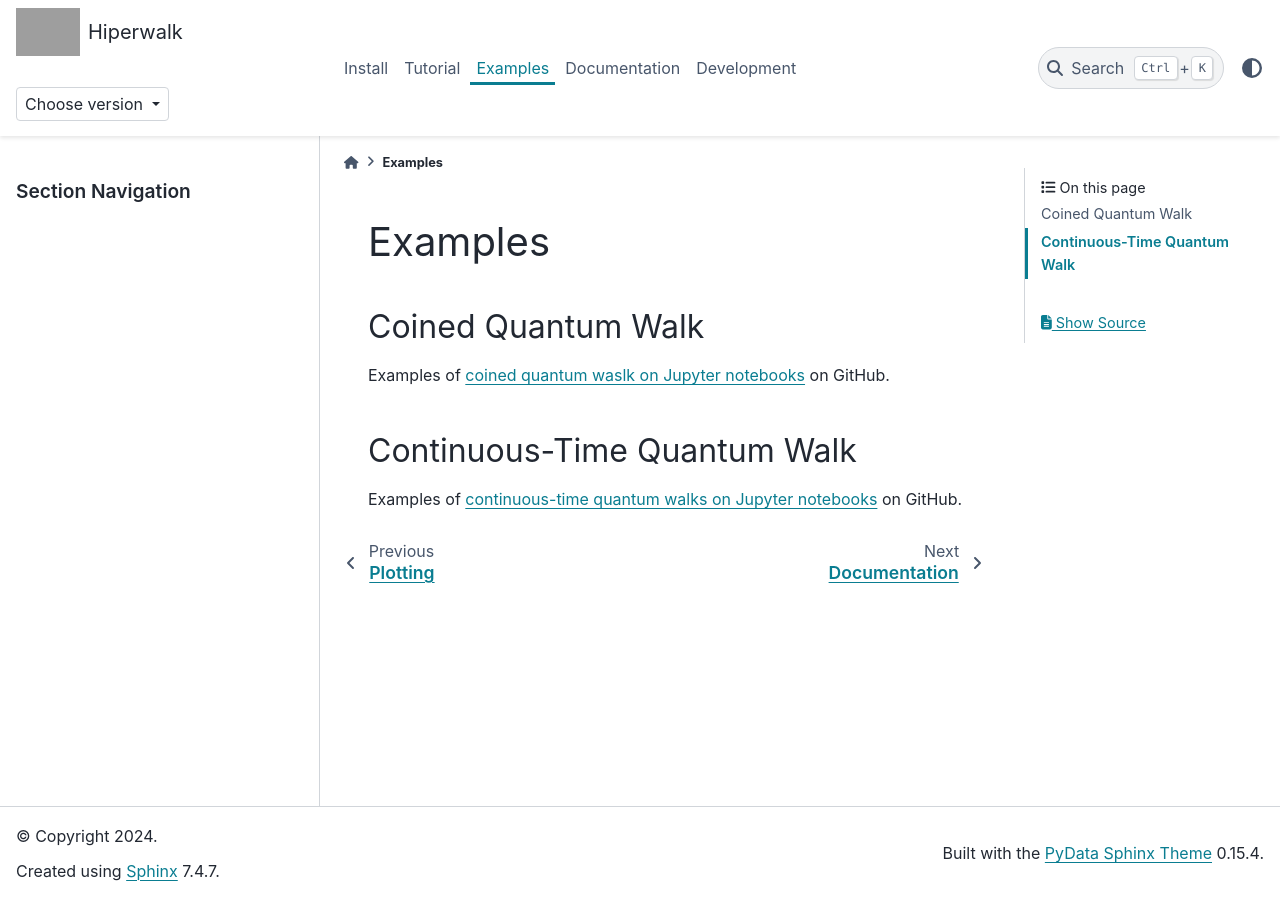
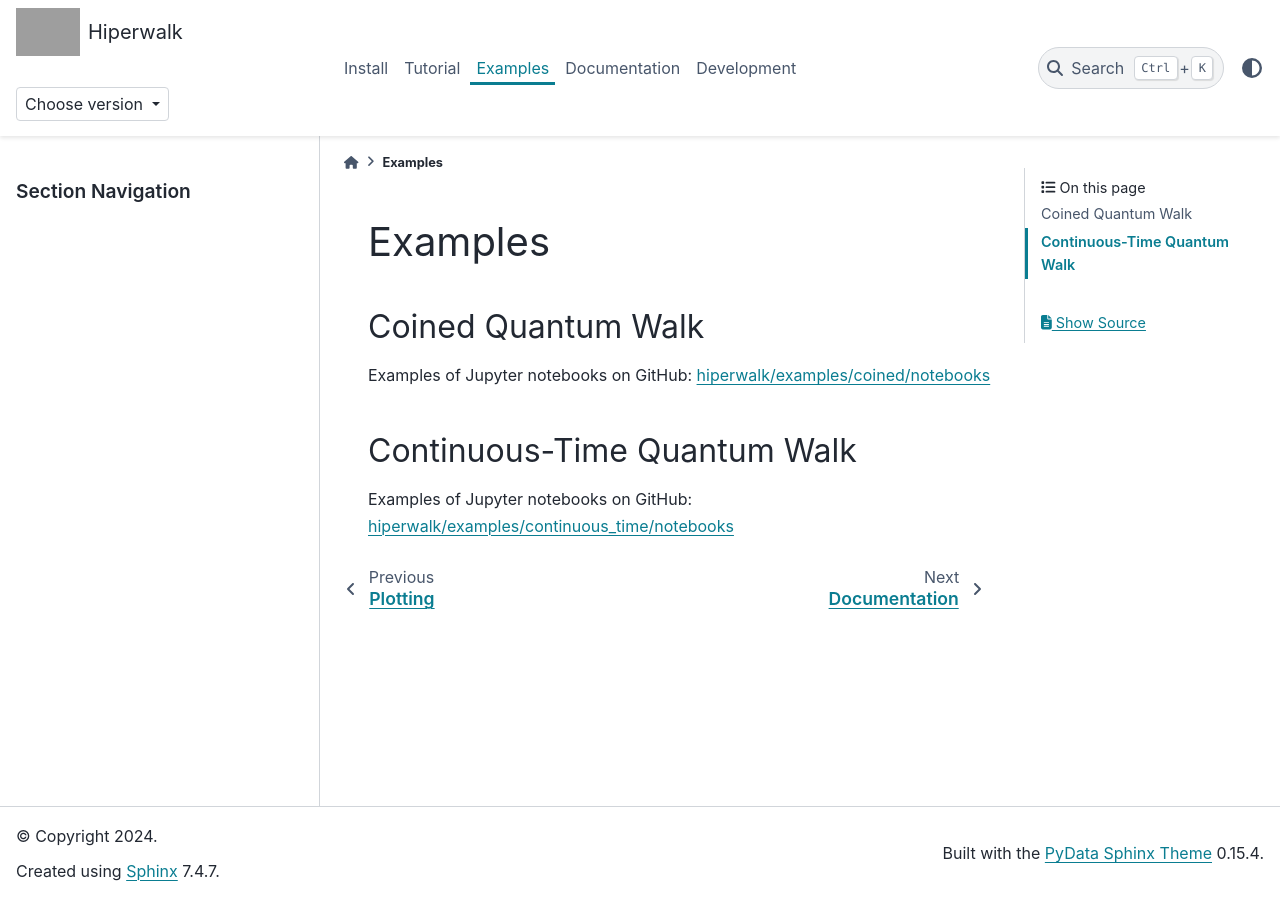
Before and after one commit to hiperwalk/hiperwalk, a Sphinx documentation site: the page built from docs/examples/index.rst, in a window 1280 px wide. Built offline with Sphinx 7.4.7 and the PyData theme 0.15.4, drawn with Linux system fonts in a browser that asks for light colours; grey boxes are pictures that could not be loaded.

Commit message:
Update index.rst

```diff
--- a/docs/examples/index.rst
+++ b/docs/examples/index.rst
@@ -7,15 +7,14 @@ Examples
 Coined Quantum Walk
 ===================
 
-Examples of
-`coined quantum waslk on Jupyter notebooks
-<https://github.com/hiperwalk/hiperwalk/tree/master/examples/coined>`_
-on GitHub.
+Examples of Jupyter notebooks on GitHub:
+`hiperwalk/examples/coined/notebooks
+<https://github.com/hiperwalk/hiperwalk/tree/master/examples/coined/notebooks>`_
+
 
 Continuous-Time Quantum Walk
 ============================
 
-Examples of
-`continuous-time quantum walks on Jupyter notebooks
-<https://github.com/hiperwalk/hiperwalk/tree/master/examples/continuous_time>`_
-on GitHub.
+Examples of Jupyter notebooks on GitHub:
+`hiperwalk/examples/continuous_time/notebooks
+<https://github.com/hiperwalk/hiperwalk/tree/master/examples/continuous_time/notebooks>`_
```
